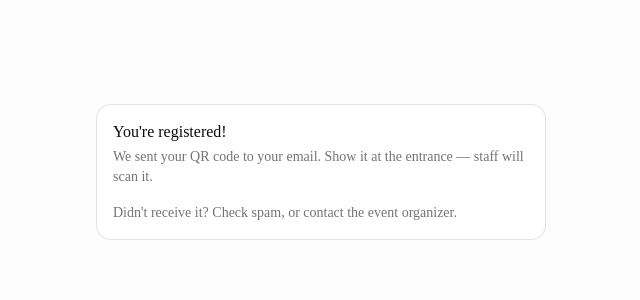
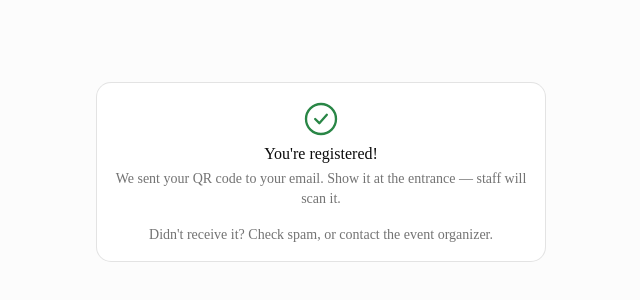
Before and after one commit to byondr-co/eventgate, a Next.js app in the folder frontend/: page /e/1/1/registered/1 in a window 1280 px wide. Shown: the part 228-528 px from the top of the page, without its empty margins (319-959 px from the left). Built offline with nearby package versions, Linux system fonts and the light colour scheme.

Commit message:
feat(register): add confirmation illustration to the success card

```diff
--- a/frontend/components/guests/registration-success.tsx
+++ b/frontend/components/guests/registration-success.tsx
@@ -3,17 +3,19 @@
 import { useTranslations } from "next-intl";
 
 import { Card, CardContent, CardDescription, CardHeader, CardTitle } from "@/components/ui/card";
+import { Registered } from "@/lib/illustrations";
 
 export function RegistrationSuccess() {
   const t = useTranslations("register");
   return (
     <Card>
-      <CardHeader>
+      <CardHeader className="text-center">
+        <Registered className="mx-auto size-10 text-success" />
         <CardTitle>{t("success_title")}</CardTitle>
         <CardDescription>{t("success_email_note")}</CardDescription>
       </CardHeader>
       <CardContent>
-        <p className="text-sm text-muted-foreground">{t("success_check_spam")}</p>
+        <p className="text-center text-sm text-muted-foreground">{t("success_check_spam")}</p>
       </CardContent>
     </Card>
   );
--- a/frontend/lib/illustrations/index.tsx
+++ b/frontend/lib/illustrations/index.tsx
@@ -1,2 +1,2 @@
+export * from "./empty";
 export * from "./flow";
-export * from "./empty";
```
Also changed, not shown: 1 other file (tests, documents, lock files or other folders).
